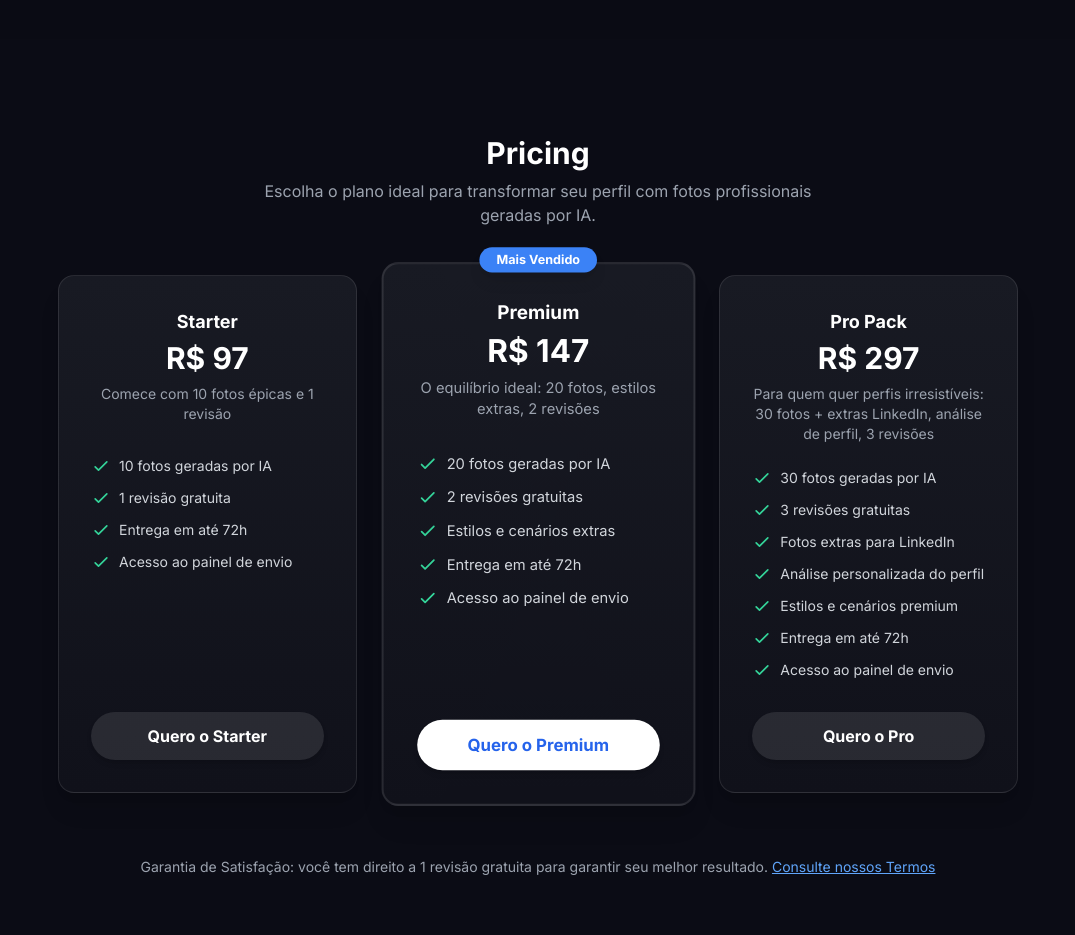
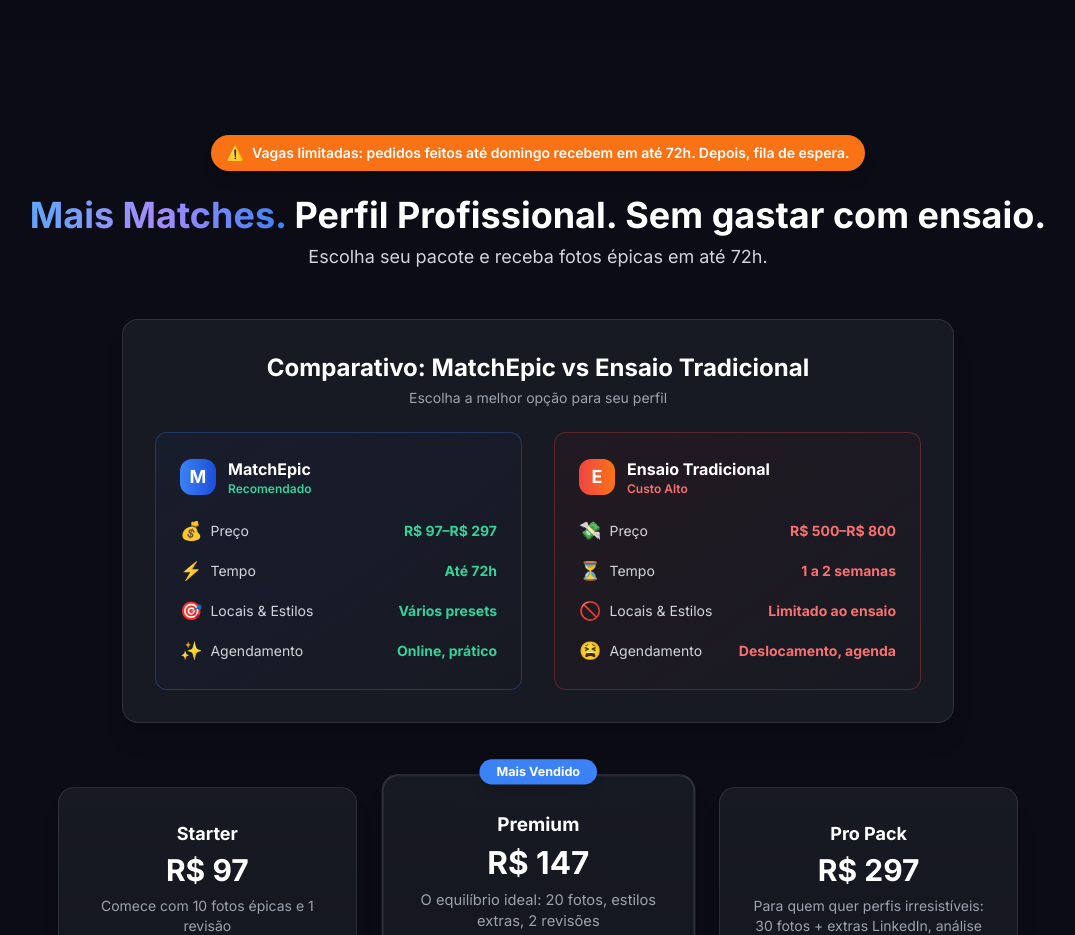
Before and after one commit to Aouza/matchepic, a Next.js app: page / in a window 1280 px wide. Shown: the part 3900-4835 px from the top of the page, without its empty margins (102-1177 px from the left). Built offline with nearby package versions, Linux system fonts and the light colour scheme.

Commit message:
feat(pricing): isola e reposiciona header de urgência e comparativo como componente separado acima dos preços

```diff
--- a/src/components/Pricing.tsx
+++ b/src/components/Pricing.tsx
@@ -1,4 +1,5 @@
 import React from 'react';
+import PricingUrgencyHeader from './PricingUrgencyHeader';
 
 const packages = [
   {
@@ -52,13 +53,7 @@
 const Pricing = () => {
   return (
     <section className="relative py-24 bg-[#0B0C15]" id="precos">
-      <div className="max-w-2xl mx-auto px-4 sm:px-6 lg:px-8 mb-12">
-        <div className="text-center">
-          <h2 className="text-3xl font-bold text-white mb-2">Pricing</h2>
-          <p className="text-base text-gray-400 mb-8">Escolha o plano ideal para transformar seu perfil com fotos profissionais geradas por IA.</p>
-        </div>
-      </div>
-
+      <PricingUrgencyHeader />
       <div className="max-w-5xl mx-auto px-4 sm:px-6 lg:px-8 mb-16">
         <div className="grid grid-cols-1 md:grid-cols-3 gap-8">
           {packages.map((pack, idx) => (
@@ -99,6 +94,9 @@
           ))}
         </div>
       </div>
+
+
+
       <p className="text-center text-sm text-gray-400 mt-8">
         Garantia de Satisfação: você tem direito a 1 revisão gratuita para garantir seu melhor resultado.{' '}
         <a href="/termos" className="text-blue-400 hover:text-blue-300 underline">Consulte nossos Termos</a>
--- /dev/null
+++ b/src/components/PricingUrgencyHeader.tsx
@@ -0,0 +1,127 @@
+import React from "react";
+
+const PricingUrgencyHeader = () => (
+  <>
+    <div className=" mx-auto px-4 sm:px-6 lg:px-8 mb-12">
+      <div className="flex flex-col items-center w-full">
+        <div className="inline-flex items-center space-x-2 rounded-full bg-orange-500 px-4 py-2 text-sm text-white font-semibold mb-6 shadow-lg">
+          <span>⚠️</span>
+          <span>
+            Vagas limitadas: pedidos feitos até domingo recebem em até 72h.
+            Depois, fila de espera.
+          </span>
+        </div>
+        <h2 className="text-3xl sm:text-4xl font-bold text-center mb-2">
+          <span className="bg-gradient-to-r from-blue-400 via-purple-400 to-blue-500 bg-clip-text text-transparent">
+            Mais Matches.
+          </span>{" "}
+          Perfil Profissional. Sem gastar com ensaio.
+        </h2>
+        <p className="text-base sm:text-lg text-gray-300 text-center max-w-xl">
+          Escolha seu pacote e receba fotos épicas em até 72h.
+        </p>
+      </div>
+    </div>
+    {/* Comparativo MatchEpic vs Ensaio Tradicional */}
+    <div className="max-w-4xl mx-auto px-4 sm:px-6 lg:px-8 mb-16">
+      <div className="bg-[#181A23] border border-white/10 rounded-2xl shadow-xl p-8">
+        <div className="text-center mb-2">
+          <h3 className="text-xl sm:text-2xl font-bold text-white mb-1">
+            Comparativo: MatchEpic vs Ensaio Tradicional
+          </h3>
+          <p className="text-gray-400 text-sm">
+            Escolha a melhor opção para seu perfil
+          </p>
+        </div>
+        <div className="grid grid-cols-1 md:grid-cols-2 gap-8 mt-6">
+          {/* MatchEpic */}
+          <div className="rounded-xl border border-blue-500/30 bg-gradient-to-br from-blue-900/10 to-blue-900/0 p-6 flex flex-col gap-3">
+            <div className="flex items-center gap-3 mb-2">
+              <div className="w-9 h-9 rounded-xl bg-gradient-to-r from-blue-500 to-blue-700 flex items-center justify-center text-white font-bold text-lg">
+                M
+              </div>
+              <div>
+                <h4 className="text-base font-bold text-white">MatchEpic</h4>
+                <p className="text-emerald-400 text-xs font-semibold">
+                  Recomendado
+                </p>
+              </div>
+            </div>
+            <div className="flex items-center gap-2 text-sm">
+              <span className="text-lg">💰</span>
+              <span className="text-gray-300">Preço</span>
+              <span className="ml-auto font-bold text-emerald-400">
+                R$ 97–R$ 297
+              </span>
+            </div>
+            <div className="flex items-center gap-2 text-sm">
+              <span className="text-lg">⚡</span>
+              <span className="text-gray-300">Tempo</span>
+              <span className="ml-auto font-bold text-emerald-400">
+                Até 72h
+              </span>
+            </div>
+            <div className="flex items-center gap-2 text-sm">
+              <span className="text-lg">🎯</span>
+              <span className="text-gray-300">Locais & Estilos</span>
+              <span className="ml-auto font-bold text-emerald-400">
+                Vários presets
+              </span>
+            </div>
+            <div className="flex items-center gap-2 text-sm">
+              <span className="text-lg">✨</span>
+              <span className="text-gray-300">Agendamento</span>
+              <span className="ml-auto font-bold text-emerald-400">
+                Online, prático
+              </span>
+            </div>
+          </div>
+          {/* Ensaio Tradicional */}
+          <div className="rounded-xl border border-red-500/30 bg-gradient-to-br from-red-900/10 to-red-900/0 p-6 flex flex-col gap-3">
+            <div className="flex items-center gap-3 mb-2">
+              <div className="w-9 h-9 rounded-xl bg-gradient-to-r from-red-500 to-orange-500 flex items-center justify-center text-white font-bold text-lg">
+                E
+              </div>
+              <div>
+                <h4 className="text-base font-bold text-white">
+                  Ensaio Tradicional
+                </h4>
+                <p className="text-red-400 text-xs font-semibold">Custo Alto</p>
+              </div>
+            </div>
+            <div className="flex items-center gap-2 text-sm">
+              <span className="text-lg">💸</span>
+              <span className="text-gray-300">Preço</span>
+              <span className="ml-auto font-bold text-red-400">
+                R$ 500–R$ 800
+              </span>
+            </div>
+            <div className="flex items-center gap-2 text-sm">
+              <span className="text-lg">⏳</span>
+              <span className="text-gray-300">Tempo</span>
+              <span className="ml-auto font-bold text-red-400">
+                1 a 2 semanas
+              </span>
+            </div>
+            <div className="flex items-center gap-2 text-sm">
+              <span className="text-lg">🚫</span>
+              <span className="text-gray-300">Locais & Estilos</span>
+              <span className="ml-auto font-bold text-red-400">
+                Limitado ao ensaio
+              </span>
+            </div>
+            <div className="flex items-center gap-2 text-sm">
+              <span className="text-lg">😫</span>
+              <span className="text-gray-300">Agendamento</span>
+              <span className="ml-auto font-bold text-red-400">
+                Deslocamento, agenda
+              </span>
+            </div>
+          </div>
+        </div>
+      </div>
+    </div>
+  </>
+);
+
+export default PricingUrgencyHeader;
```
